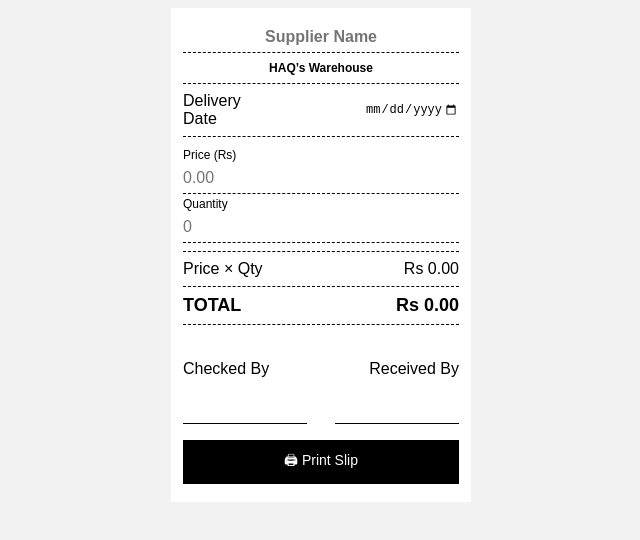
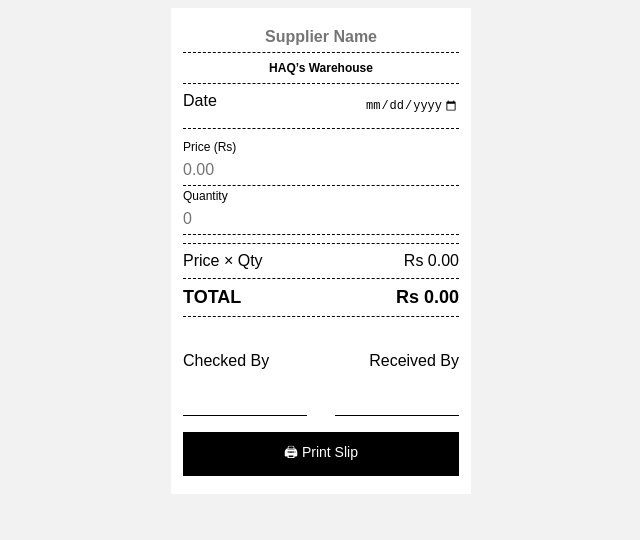
Before and after one commit to Bilal-hussai/bottles-bill-slip, a plain HTML site: page index.html in a window 1280 px wide. Shown: the whole page, without its empty margins (319-959 px from the left). Drawn offline with Linux system fonts and the light colour scheme.

```diff
--- a/index.html
+++ b/index.html
@@ -100,7 +100,7 @@
 
   <!-- date -->
   <div class="row small">
-    <span>Delivery Date</span>
+    <span>Date</span>
     <input type="date" style="border:none;font-size:12px;text-align:right;">
   </div>
 
```
